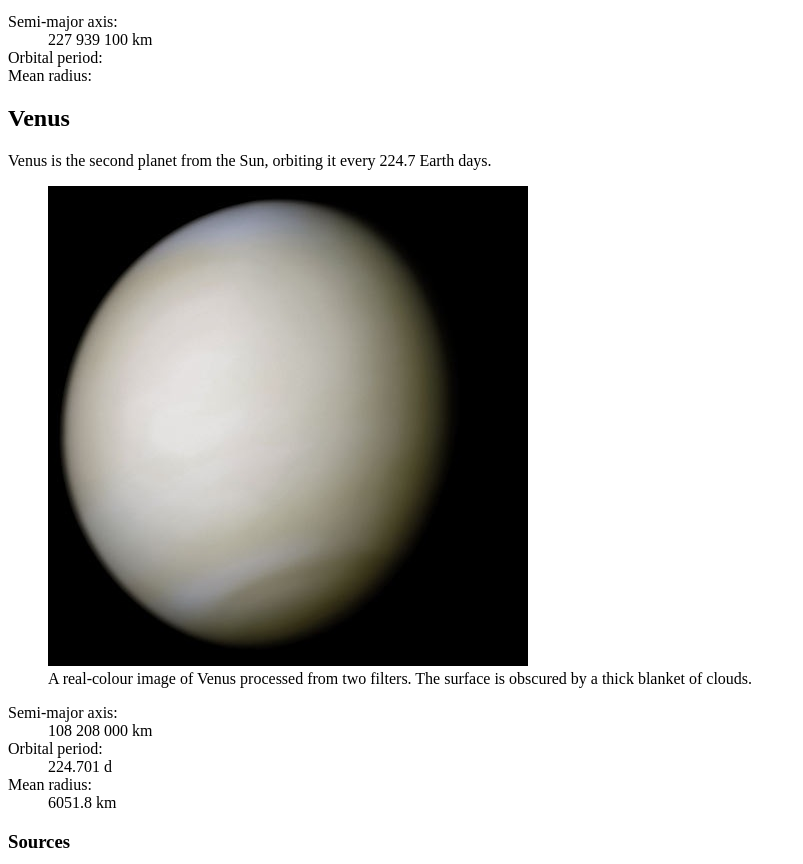
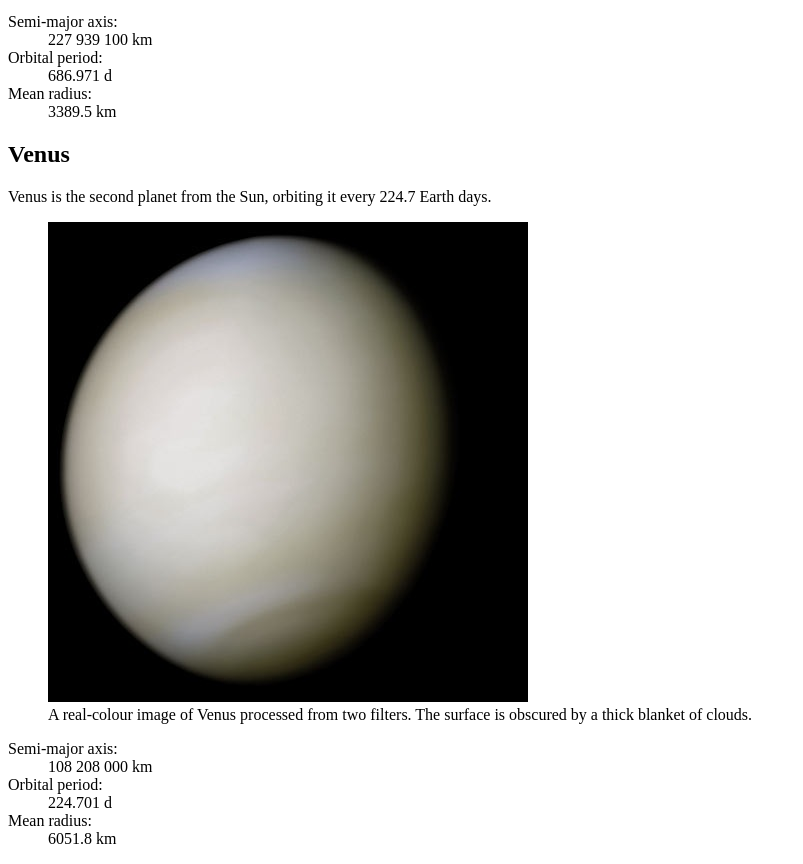
Before and after one commit to pattersons/dsn1674-assignment-2, a plain HTML site: page index.html in a window 1280 px wide. Shown: the part 1054-1918 px from the top of the page, without its empty margins (0-803 px from the left). Drawn offline with Linux system fonts and the light colour scheme.

Commit message:
Corrections
I noticed some a couple instances of missing code so I went back in and
fixed it and resubmitted the assignment.

```diff
--- a/index.html
+++ b/index.html
@@ -54,10 +54,10 @@
   <dd><data value="227 939 100">227 939 100 km</data></dd>
 
   <dt>Orbital period:</dt>
-  <dd><data value="686.971" d</data></dd>
+  <dd><data value="686.971">686.971 d</data></dd>
 
     <dt>Mean radius:</dt>
-    <dd><data value="3389.5" km</data></dd>
+    <dd><data value="3389.5">3389.5 km</data></dd>
 
 <h2 id="venus">Venus</h2>
 
```
